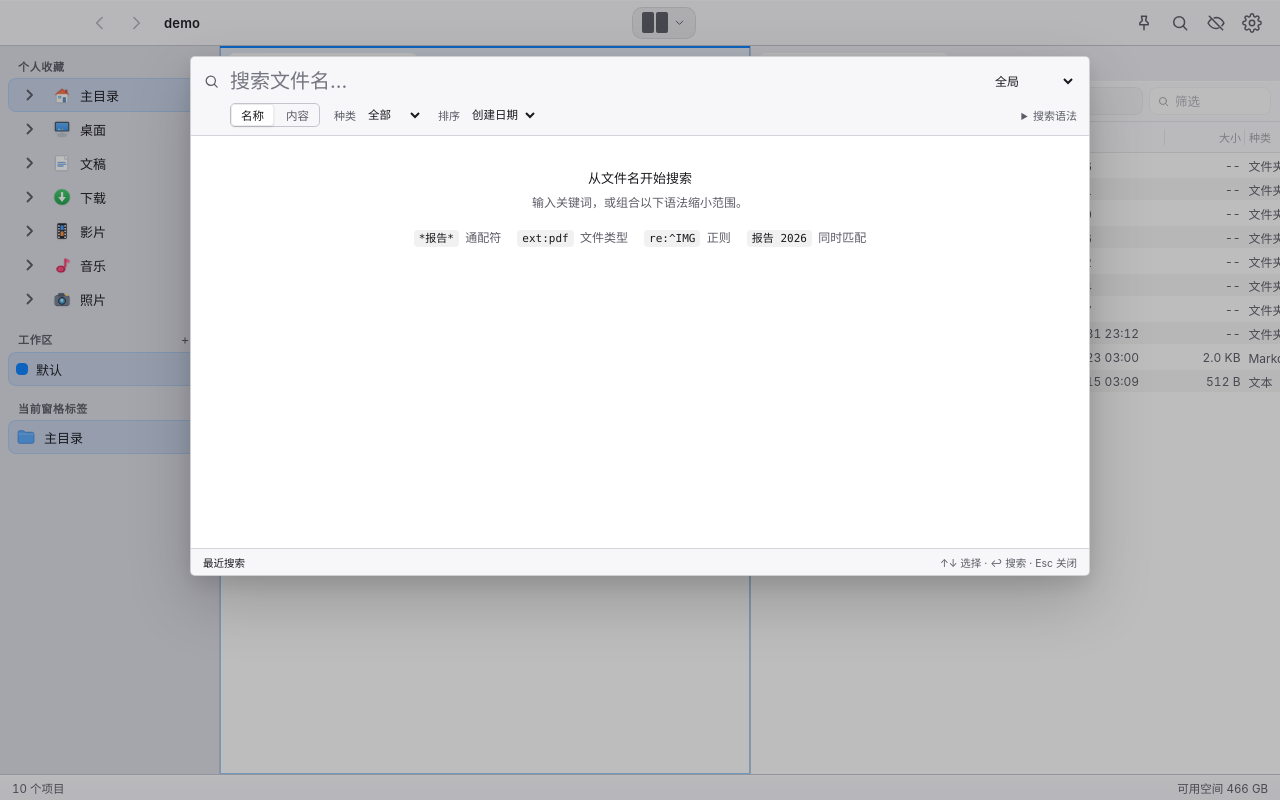
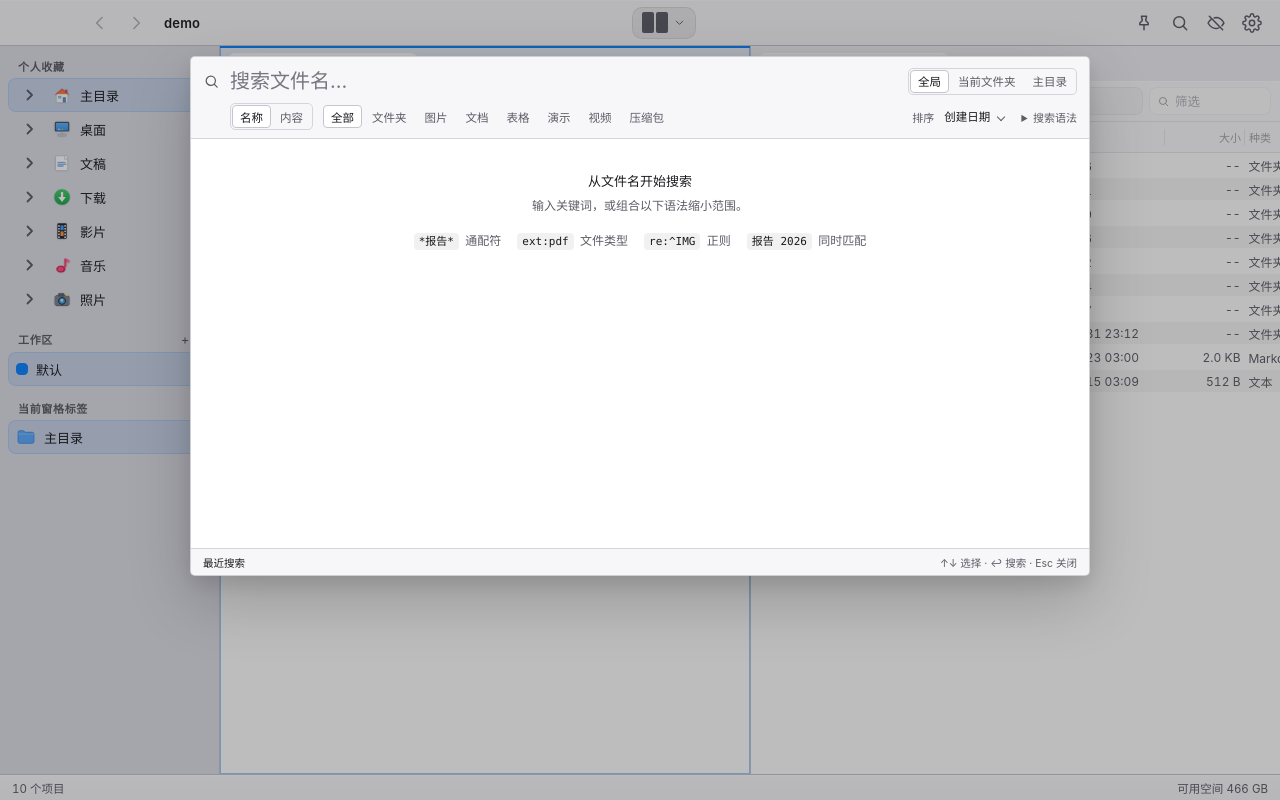
Before and after one commit to banduoba/bento, a React (Vite) app: page / in a window 1280 px wide. Both pictures are taken after a click on the button 1180 px from the left and 22 px from the top of the page. Built offline with nearby package versions, Linux system fonts and the light colour scheme.

Commit message:
Restore one-click search filters and flatten WebKit controls

```diff
--- a/src/components/SearchOverlay.jsx
+++ b/src/components/SearchOverlay.jsx
@@ -405,10 +405,18 @@ export default function SearchOverlay({
             onKeyDown={onKeyDown}
             spellCheck={false}
           />
-          <select className="search-scope" aria-label="搜索范围" value={scope}
-            onChange={(e) => onScopeChange(e.target.value)}>
-            {SCOPES.map(s => <option key={s.id} value={s.id}>{s.label}</option>)}
-          </select>
+          <div className="search-scopes" role="group" aria-label="搜索范围">
+            {SCOPES.map(s => (
+              <button key={s.id} className={`seg-btn${scope === s.id ? ' on' : ''}`}
+                aria-pressed={scope === s.id} onClick={() => {
+                  setSelIdx(0)
+                  setMenu(null)
+                  onScopeChange(s.id)
+                }}>
+                {s.label}
+              </button>
+            ))}
+          </div>
         </div>
         <div className="search-toolbar">
           <div className="search-modes" role="group" aria-label="搜索方式">
@@ -419,16 +427,18 @@ export default function SearchOverlay({
               </button>
             ))}
           </div>
-          <label className="search-select-label">
-            <span>种类</span>
-            <select aria-label="结果格式过滤" value={format} onChange={(e) => {
-              setFormat(e.target.value)
-              setSelIdx(0)
-              setMenu(null)
-            }}>
-              {FORMATS.map(f => <option key={f.id} value={f.id} title={f.extensions?.join(' · ')}>{f.label}</option>)}
-            </select>
-          </label>
+          <div className="search-formats" role="group" aria-label="结果格式过滤">
+            {FORMATS.map(f => (
+              <button key={f.id} className={`seg-btn${format === f.id ? ' on' : ''}`}
+                aria-pressed={format === f.id} title={f.extensions?.join(' · ')} onClick={() => {
+                  setFormat(current => current === f.id ? 'all' : f.id)
+                  setSelIdx(0)
+                  setMenu(null)
+                }}>
+                {f.label}
+              </button>
+            ))}
+          </div>
           <label className="search-select-label search-sort">
             <span>排序</span>
             <select aria-label="结果排序" value={sortBy} onChange={(e) => onSortChange(e.target.value)}>
--- a/src/styles.css
+++ b/src/styles.css
@@ -1597,13 +1597,16 @@ button:focus-visible, .tab:focus-visible, .sb-item:focus-visible {
   color: var(--text);
 }
 .search-panel select {
+  -webkit-appearance: none;
+  appearance: none;
   max-width: 100%;
   min-width: 0;
   height: 23px;
-  padding: 0 4px;
+  padding: 0 20px 0 6px;
   border: 1px solid transparent;
   border-radius: 5px;
-  background-color: transparent;
+  background: transparent;
+  box-shadow: none;
   color: var(--text);
   font: inherit;
   font-size: 11.5px;
@@ -1612,17 +1615,17 @@ button:focus-visible, .tab:focus-visible, .sb-item:focus-visible {
 .search-panel select:hover { background-color: var(--hover-bg); }
 .search-panel select:focus-visible, .search-panel button:focus-visible,
 .search-panel summary:focus-visible { outline: 2px solid var(--accent); outline-offset: -2px; }
-.search-top .search-scope { flex: none; max-width: 116px; font-size: 12px; }
 .search-toolbar {
   display: flex;
   flex: none;
   align-items: center;
   flex-wrap: wrap;
-  gap: 5px 14px;
+  gap: 4px 10px;
   padding: 3px 12px 8px 39px;
   border-bottom: 1px solid var(--border);
 }
-.search-modes { display: inline-flex; gap: 2px; border: 1px solid var(--control-border); border-radius: 5px; }
+.search-scopes, .search-modes { display: inline-flex; flex: none; gap: 1px; padding: 1px; border: 1px solid var(--border); border-radius: 5px; }
+.search-formats { display: flex; flex-wrap: wrap; min-width: 0; gap: 2px; }
 .seg-btn {
   border: none;
   background: transparent;
@@ -1641,10 +1644,25 @@ button:focus-visible, .tab:focus-visible, .sb-item:focus-visible {
   font-weight: 600;
   box-shadow: 0 1px 2px rgba(0, 0, 0, 0.12), inset 0 0 0 1px var(--inset-border);
 }
-.search-modes .seg-btn { min-height: 22px; padding: 0 10px; border-radius: 4px; font-size: 11.5px; }
-.search-modes .seg-btn.on { font-weight: 500; }
-.search-select-label { display: inline-flex; align-items: center; gap: 3px; min-width: 0; color: var(--text-2); font-size: 11px; }
-.search-help { position: relative; margin-left: auto; color: var(--text-2); font-size: 11px; }
+.search-panel .seg-btn {
+  -webkit-appearance: none;
+  appearance: none;
+  min-height: 23px;
+  padding: 0 7px;
+  border: 1px solid transparent;
+  border-radius: 4px;
+  background: transparent;
+  box-shadow: none;
+  font-size: 11.5px;
+  font-weight: 400;
+  color: var(--text-2);
+}
+.search-panel .seg-btn:hover { background: var(--hover-bg); color: var(--text); }
+.search-panel .seg-btn.on { background: var(--control-bg); border-color: var(--control-border); color: var(--text); font-weight: 500; }
+.search-select-label { display: inline-flex; flex: none; align-items: center; gap: 3px; min-width: 0; color: var(--text-2); font-size: 11px; }
+.search-sort { position: relative; margin-left: auto; }
+.search-sort::after { content: ''; position: absolute; right: 7px; top: calc(50% - 3px); width: 5px; height: 5px; border-right: 1px solid currentColor; border-bottom: 1px solid currentColor; transform: rotate(45deg); pointer-events: none; }
+.search-help { position: relative; color: var(--text-2); font-size: 11px; }
 .search-help summary { cursor: pointer; padding: 3px 0; }
 .search-help-content {
   position: absolute;
@@ -1803,8 +1821,13 @@ button:focus-visible, .tab:focus-visible, .sb-item:focus-visible {
   .search-panel .search-body.two-col { grid-template-columns: minmax(0, 1fr); grid-template-rows: minmax(0, 1fr) minmax(0, 1fr); }
   .search-panel .search-body.two-col .search-list-pane { border-right: none; border-bottom: 1px solid var(--border); }
 }
+@media (max-width: 620px) {
+  .search-toolbar { padding-left: 12px; }
+  .search-formats { order: 1; flex-basis: 100%; }
+  .search-sort { margin-left: auto; }
+  .search-help-content { right: 0; }
+}
 @media (max-width: 480px) {
-  .search-top input { font-size: 18px; }
   .search-toolbar { padding-left: 12px; gap: 4px 8px; }
   .search-name-table { --search-columns: 18px 16px minmax(0, 1fr) 45px 94px 18px; }
   .search-columns, .search-name-table .search-item { column-gap: 4px; padding-inline: 4px; }
```
Also changed, not shown: 1 other file (tests, documents, lock files or other folders).
